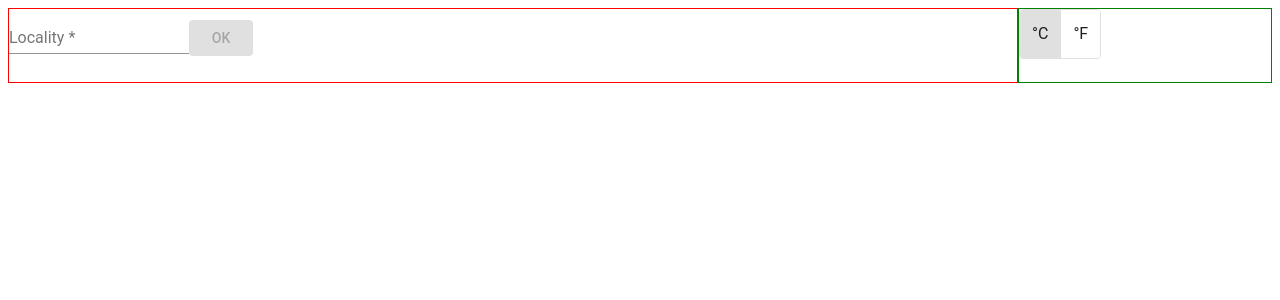
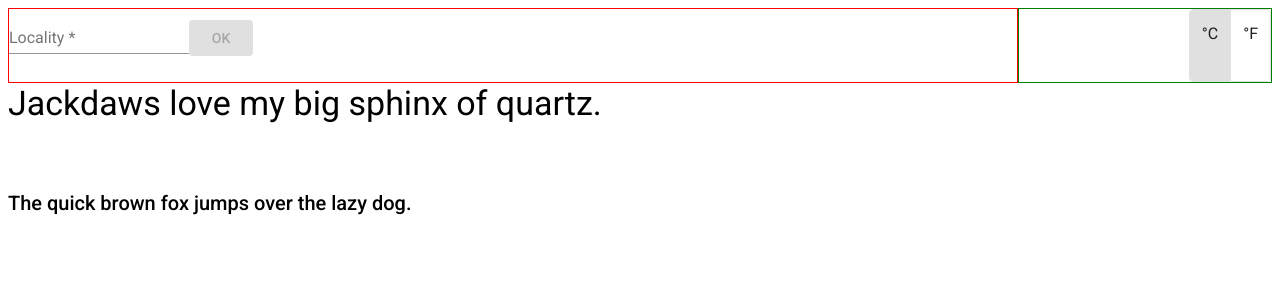
Before and after one commit to KulikovAlexej/weather-app, an Angular app: page /search in a window 1280 px wide. Shown: the top 300 px of the page. Built offline with nearby package versions, Linux system fonts and the light colour scheme.

Commit message:
add error handler;

```diff
--- a/src/app/app.component.html
+++ b/src/app/app.component.html
@@ -13,7 +13,8 @@
 
 </div>
 
-
+<h1 class="mat-display-1">Jackdaws love my big sphinx of quartz.</h1>
+<h2 class="mat-h2">The quick brown fox jumps over the lazy dog.</h2>
 <app-weather-details
     [weather]="weather$ | async"
     [loading]="loading$ | async"
--- a/src/app/app.component.scss
+++ b/src/app/app.component.scss
@@ -1,4 +1,6 @@
-
+body{
+    background: blue;
+}
 
 .header {
     display: flex;
@@ -10,5 +12,7 @@
     .toggle-wrap{
         border: 1px solid green;
         width: 20%;
+        display: flex;
+        justify-content: flex-end;
     }
 }
--- a/src/app/components/degrees-toggle/degrees-toggle.component.scss
+++ b/src/app/components/degrees-toggle/degrees-toggle.component.scss
@@ -0,0 +1,4 @@
+:host{
+    display: flex;
+    justify-content: right;
+}
--- a/src/app/containers/search-locality-container/search-locality-container.component.ts
+++ b/src/app/containers/search-locality-container/search-locality-container.component.ts
@@ -11,7 +11,7 @@ import { HttpErrorResponse } from '@angular/common/http';
   templateUrl: './search-locality-container.component.html',
   styleUrls: ['./search-locality-container.component.scss']
 })
-export class SearchLocalityContainerComponent implements OnInit, OnDestroy {
+export class SearchLocalityContainerComponent {
 
   isSearching$: Observable<boolean> = this.localityStateService.isLoading$();
   localityList$: Observable<ILocality[]> = this.localityStateService.getLocalities$();
@@ -23,9 +23,6 @@ export class SearchLocalityContainerComponent implements OnInit, OnDestroy {
     private snackBar: MatSnackBar
   ) { }
 
-  ngOnInit() {
-    this.localityStateService.getState$().subscribe(v => console.log(v));
-  }
 
   searchLocalities(city: string) {
     this.localityStateService.setState({ loading: true, error: null, localities: [], searchingString: city });
@@ -47,8 +44,4 @@ export class SearchLocalityContainerComponent implements OnInit, OnDestroy {
     );
   }
 
-  ngOnDestroy() {
-    // this.localityStateService.toInitialState();
-  }
-
 }
--- /dev/null
+++ b/src/app/services/error-handler.ts
@@ -0,0 +1,28 @@
+import { ErrorHandler, Injectable, Injector } from '@angular/core';
+import { HttpErrorResponse } from '@angular/common/http';
+import { MatSnackBar } from '@angular/material/snack-bar';
+
+
+@Injectable()
+export class ErrorsHandler implements ErrorHandler {
+
+    constructor(
+        private injector: Injector
+    ) {}
+
+    handleError(error: Error | HttpErrorResponse) {
+        const notifyService = this.injector.get(MatSnackBar);
+        if (error instanceof HttpErrorResponse) {
+            if (!navigator.onLine) {
+                notifyService.open(`You have not internet connection!`, 'OK')
+            } else {
+                notifyService.open(`Server error ${error.type} ${error.url} ${error.status} ${error.statusText}`, 'OK')
+            }
+        } else {
+            notifyService.open(`${error.name} ${error.message}`, 'OK')
+        }
+        // Log the error anyway
+        // send to Sentry
+        console.error(error);
+    }
+}
--- a/src/index.html
+++ b/src/index.html
@@ -8,6 +8,7 @@
   <meta name="viewport" content="width=device-width, initial-scale=1">
   <link rel="icon" type="image/x-icon" href="favicon.ico">
   <link href="https://fonts.googleapis.com/icon?family=Material+Icons" rel="stylesheet">
+  <link href="https://fonts.googleapis.com/css?family=Roboto:300,400,500" rel="stylesheet">
 </head>
 <body>
   <app-root></app-root>
```
Also changed, not shown: src/app/app.module.ts (+8 -2 lines).
